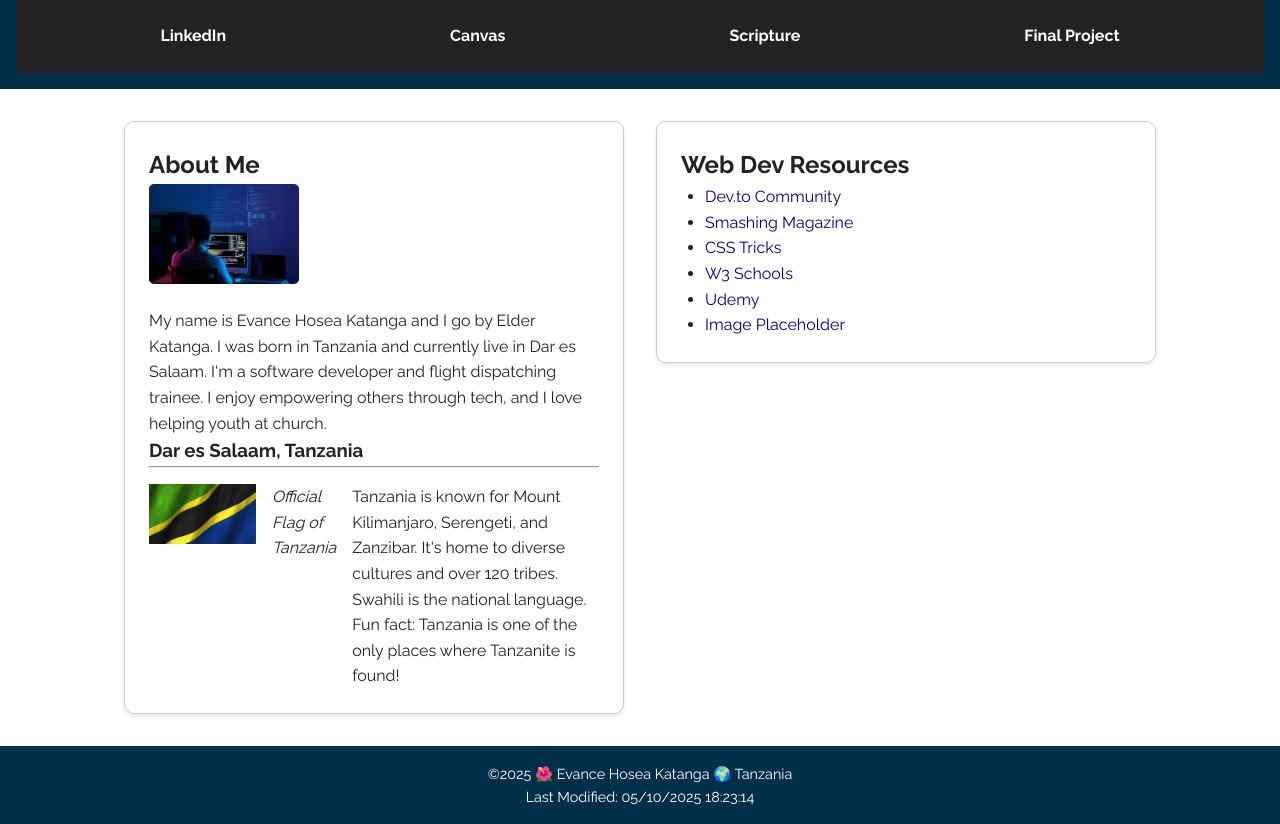
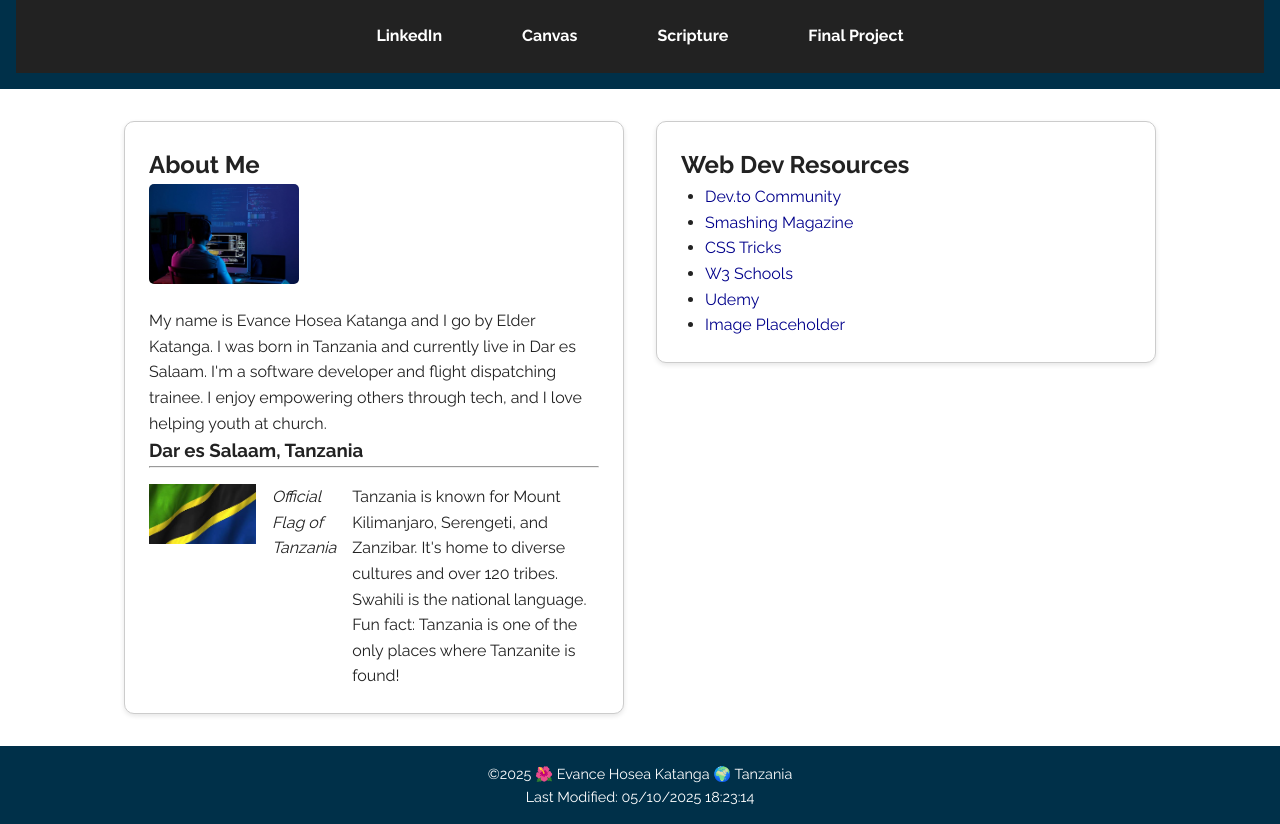
Before and after one commit to Evance-code/wdd131, a plain HTML site: page index.html in a window 1280 px wide. Shown: the part 76-900 px from the top of the page. Drawn offline with Linux system fonts and the light colour scheme.

Commit message:
index file

```diff
--- a/styles/base.css
+++ b/styles/base.css
@@ -37,8 +37,8 @@ nav {
     background-color: #222;
     display: flex;
     justify-content: center;
-    gap: 12rem;
-    /* Increased gap between links */
+    gap: 3rem;
+    flex-wrap: wrap;
     padding: 1rem 0;
 }
 
@@ -77,7 +77,6 @@ main {
     max-width: 500px;
 }
 
-/* Display cards side by side on wide screens */
 @media (min-width: 900px) {
     main {
         flex-wrap: nowrap;
```
